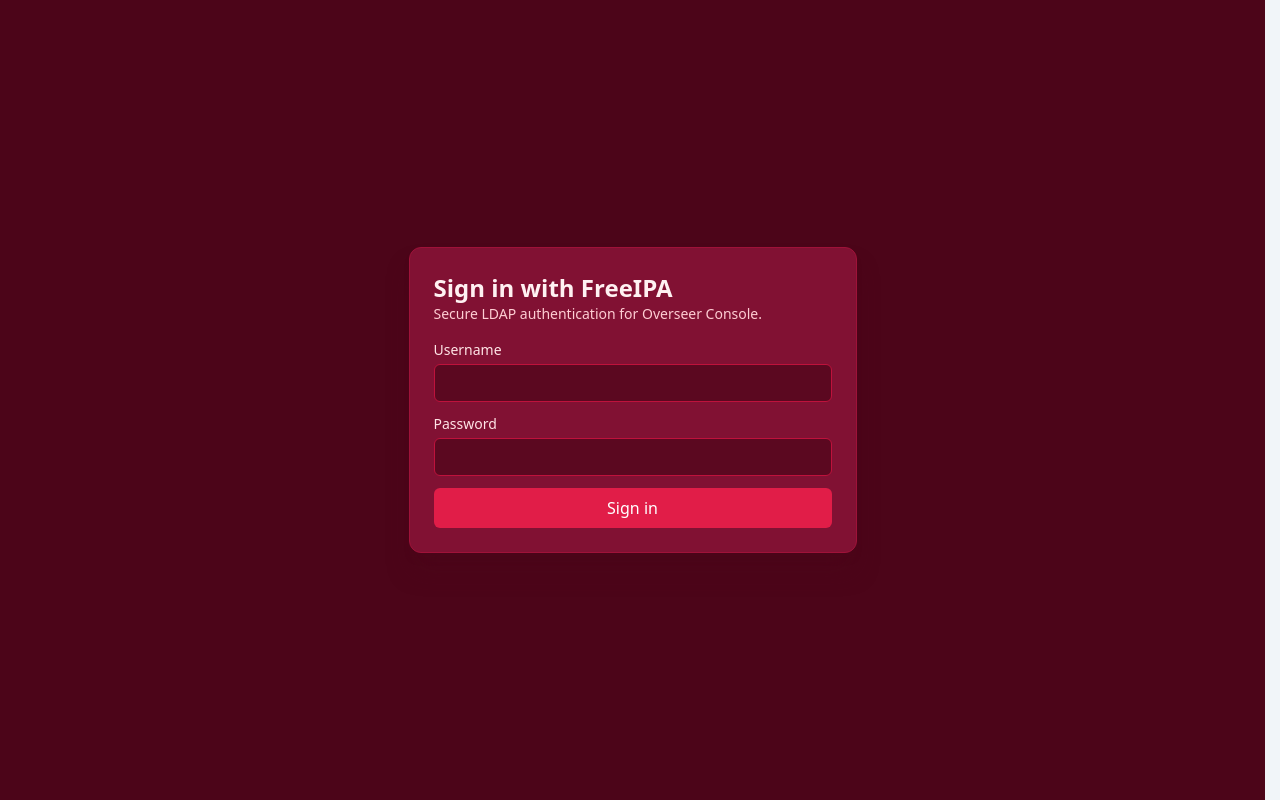
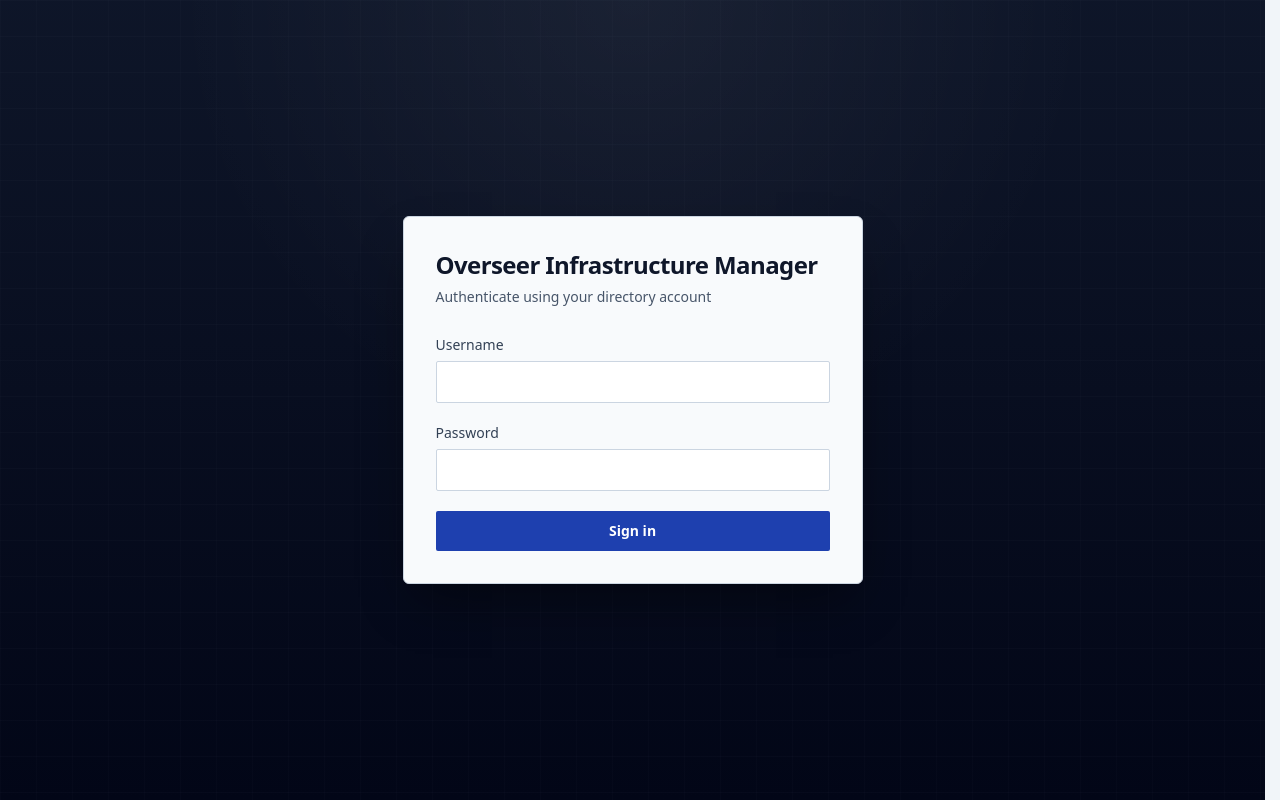
Before and after one commit to 01Karl/autopatch, a Next.js app in the folder dashboard/: page /login in a window 1280 px wide. Built offline with nearby package versions, Linux system fonts and the light colour scheme.

Commit message:
Redesign login UI with enterprise cockpit-inspired layout

```diff
--- /dev/null
+++ b/dashboard/src/app/_components/LoginForm.tsx
@@ -0,0 +1,53 @@
+'use client';
+
+import { useState } from 'react';
+
+type LoginFormProps = {
+  redirectTo: string;
+  environmentLabel?: string;
+};
+
+export default function LoginForm({ redirectTo, environmentLabel }: LoginFormProps) {
+  const [isSubmitting, setIsSubmitting] = useState(false);
+
+  return (
+    <form action="/api/auth/login" method="post" className="space-y-5" onSubmit={() => setIsSubmitting(true)}>
+      <input type="hidden" name="redirectTo" value={redirectTo} />
+
+      {environmentLabel && (
+        <div className="rounded-sm border border-slate-300 bg-slate-100 px-3 py-2 text-xs tracking-wide text-slate-700">
+          <span className="font-semibold text-slate-800">Environment</span>: {environmentLabel}
+        </div>
+      )}
+
+      <label className="block text-sm font-medium text-slate-700">
+        Username
+        <input
+          className="mt-1.5 w-full rounded-sm border border-slate-300 bg-white px-3 py-2.5 text-slate-900 outline-none transition-colors focus:border-blue-700 focus:ring-2 focus:ring-blue-200"
+          name="username"
+          autoComplete="username"
+          required
+        />
+      </label>
+
+      <label className="block text-sm font-medium text-slate-700">
+        Password
+        <input
+          className="mt-1.5 w-full rounded-sm border border-slate-300 bg-white px-3 py-2.5 text-slate-900 outline-none transition-colors focus:border-blue-700 focus:ring-2 focus:ring-blue-200"
+          type="password"
+          name="password"
+          autoComplete="current-password"
+          required
+        />
+      </label>
+
+      <button
+        className="w-full rounded-sm bg-blue-800 py-2.5 text-sm font-semibold text-white transition-colors hover:bg-blue-700 disabled:cursor-not-allowed disabled:bg-blue-800/80"
+        type="submit"
+        disabled={isSubmitting}
+      >
+        {isSubmitting ? 'Signing in…' : 'Sign in'}
+      </button>
+    </form>
+  );
+}
--- a/dashboard/src/app/login/LoginForm.tsx
+++ /dev/null
@@ -1,28 +0,0 @@
-'use client';
-
-import { useState } from 'react';
-
-type LoginFormProps = {
-  redirectTo: string;
-};
-
-export default function LoginForm({ redirectTo }: LoginFormProps) {
-  const [isSubmitting, setIsSubmitting] = useState(false);
-
-  return (
-    <form action="/api/auth/login" method="post" className="space-y-3" onSubmit={() => setIsSubmitting(true)}>
-      <input type="hidden" name="redirectTo" value={redirectTo} />
-      <label className="block text-sm text-rose-100">
-        Username
-        <input className="mt-1 w-full rounded-md border border-rose-700 bg-rose-950/70 px-3 py-2 text-rose-50" name="username" autoComplete="username" required />
-      </label>
-      <label className="block text-sm text-rose-100">
-        Password
-        <input className="mt-1 w-full rounded-md border border-rose-700 bg-rose-950/70 px-3 py-2 text-rose-50" type="password" name="password" autoComplete="current-password" required />
-      </label>
-      <button className="w-full rounded-md bg-rose-600 py-2 text-white hover:bg-rose-500 disabled:cursor-not-allowed disabled:opacity-70" type="submit" disabled={isSubmitting}>
-        {isSubmitting ? 'Signing in…' : 'Sign in'}
-      </button>
-    </form>
-  );
-}
--- a/dashboard/src/app/login/page.tsx
+++ b/dashboard/src/app/login/page.tsx
@@ -1,26 +1,37 @@
-import LoginForm from './LoginForm';
+import LoginForm from '../_components/LoginForm';
 
 type LoginPageParams = {
   error?: string;
   redirectTo?: string;
 };
 
+const ENVIRONMENT_NAME = process.env.NEXT_PUBLIC_ENVIRONMENT_NAME;
+
 export default function LoginPage({ searchParams }: { searchParams?: LoginPageParams }) {
   const redirectTo = searchParams?.redirectTo || '/machines';
 
   return (
-    <main className="min-h-screen bg-rose-950 flex items-center justify-center p-6">
-      <section className="w-full max-w-md rounded-xl border border-rose-800 bg-rose-900/90 p-6 shadow-xl shadow-rose-950/50 space-y-4">
-        <div>
-          <h1 className="text-2xl font-semibold text-rose-50">Sign in with FreeIPA</h1>
-          <p className="text-sm text-rose-200">Secure LDAP authentication for Overseer Console.</p>
+    <main className="relative flex min-h-screen items-center justify-center overflow-hidden bg-slate-950 p-6">
+      <div
+        className="pointer-events-none absolute inset-0 bg-[radial-gradient(circle_at_top,_rgba(255,255,255,0.05),_transparent_45%),linear-gradient(to_bottom,_rgba(15,23,42,0.92),_rgba(2,6,23,0.98))]"
+        aria-hidden
+      />
+      <div
+        className="pointer-events-none absolute inset-0 opacity-20 [background-image:linear-gradient(rgba(148,163,184,0.15)_1px,transparent_1px),linear-gradient(to_right,rgba(148,163,184,0.12)_1px,transparent_1px)] [background-size:36px_36px]"
+        aria-hidden
+      />
+
+      <section className="relative w-full max-w-[460px] rounded-md border border-slate-300 bg-slate-50 p-8 shadow-2xl shadow-black/45">
+        <div className="mb-7 space-y-1.5">
+          <h1 className="text-2xl font-semibold tracking-tight text-slate-900">Overseer Infrastructure Manager</h1>
+          <p className="text-sm text-slate-600">Authenticate using your directory account</p>
         </div>
 
         {searchParams?.error && (
-          <p className="rounded-md border border-rose-400 bg-rose-200/20 p-2 text-sm text-rose-100">{searchParams.error}</p>
+          <p className="mb-5 rounded-sm border border-red-300 bg-red-50 px-3 py-2 text-sm text-red-800">{searchParams.error}</p>
         )}
 
-        <LoginForm redirectTo={redirectTo} />
+        <LoginForm redirectTo={redirectTo} environmentLabel={ENVIRONMENT_NAME} />
       </section>
     </main>
   );
```
